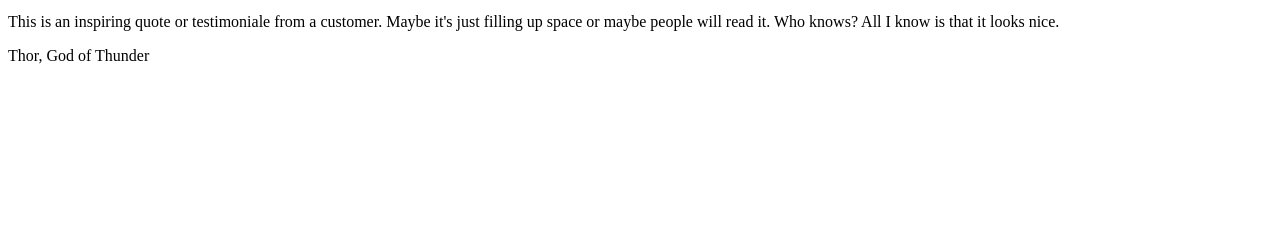
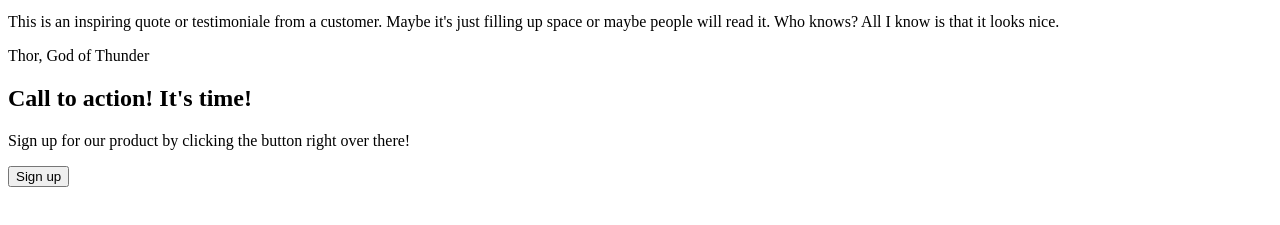
Before and after one commit to ThomasDelch97/landing-page, a plain HTML site: page index.html in a window 1280 px wide. Shown: the part 557-782 px from the top of the page. Drawn offline with Linux system fonts and the light colour scheme.

Commit message:
adding fourth block in html, content part done

```diff
--- a/index.html
+++ b/index.html
@@ -42,6 +42,11 @@
             <p>Thor, God of Thunder</p>
         </div>
         <div class="block_four">
+            <div class="contianer">
+                <h2>Call to action! It's time!</h2>
+                <p>Sign up for our product by clicking the button right over there!</p>
+                <button>Sign up</button>
+            </div>
 
         </div>
     </div>
```
